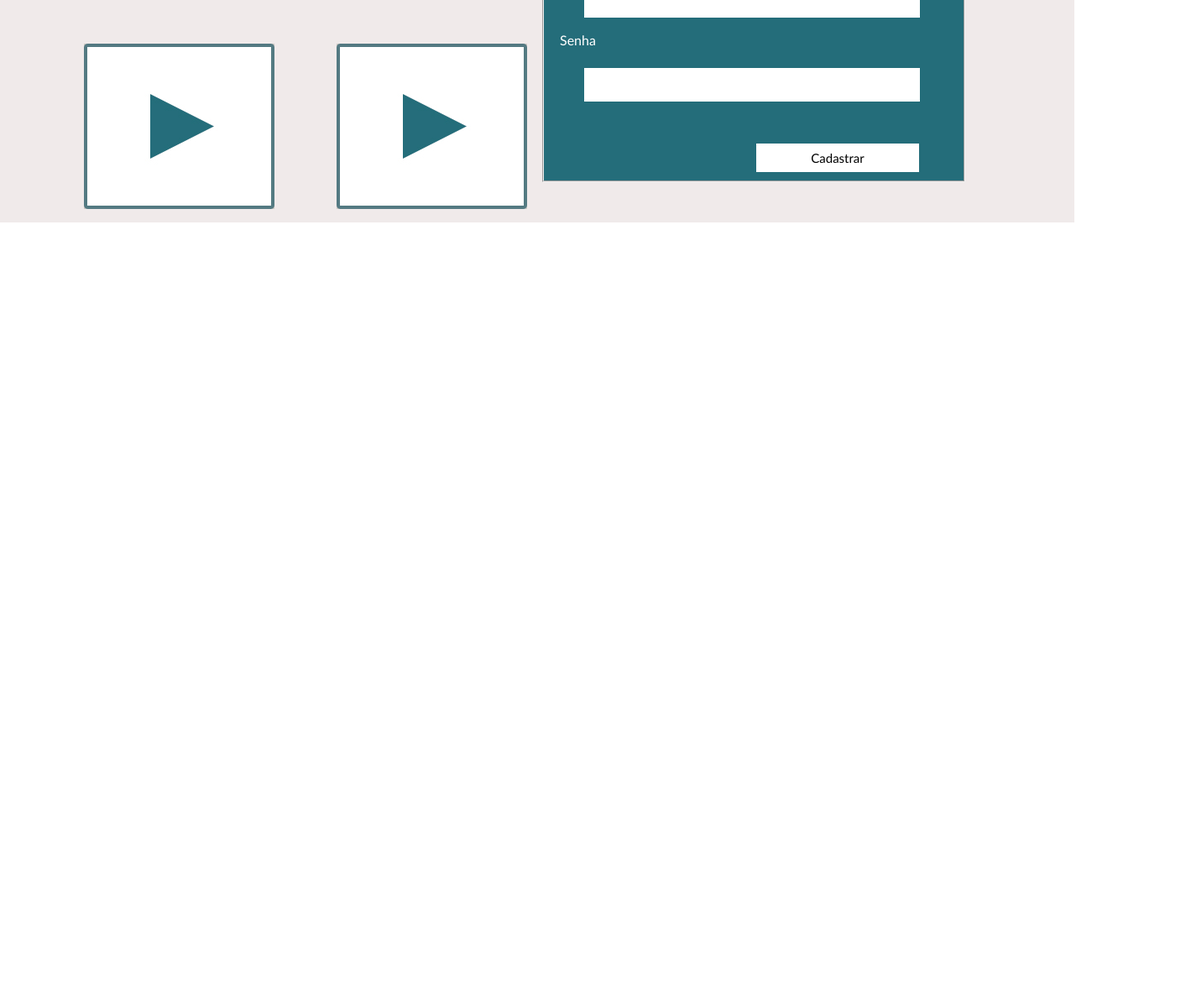
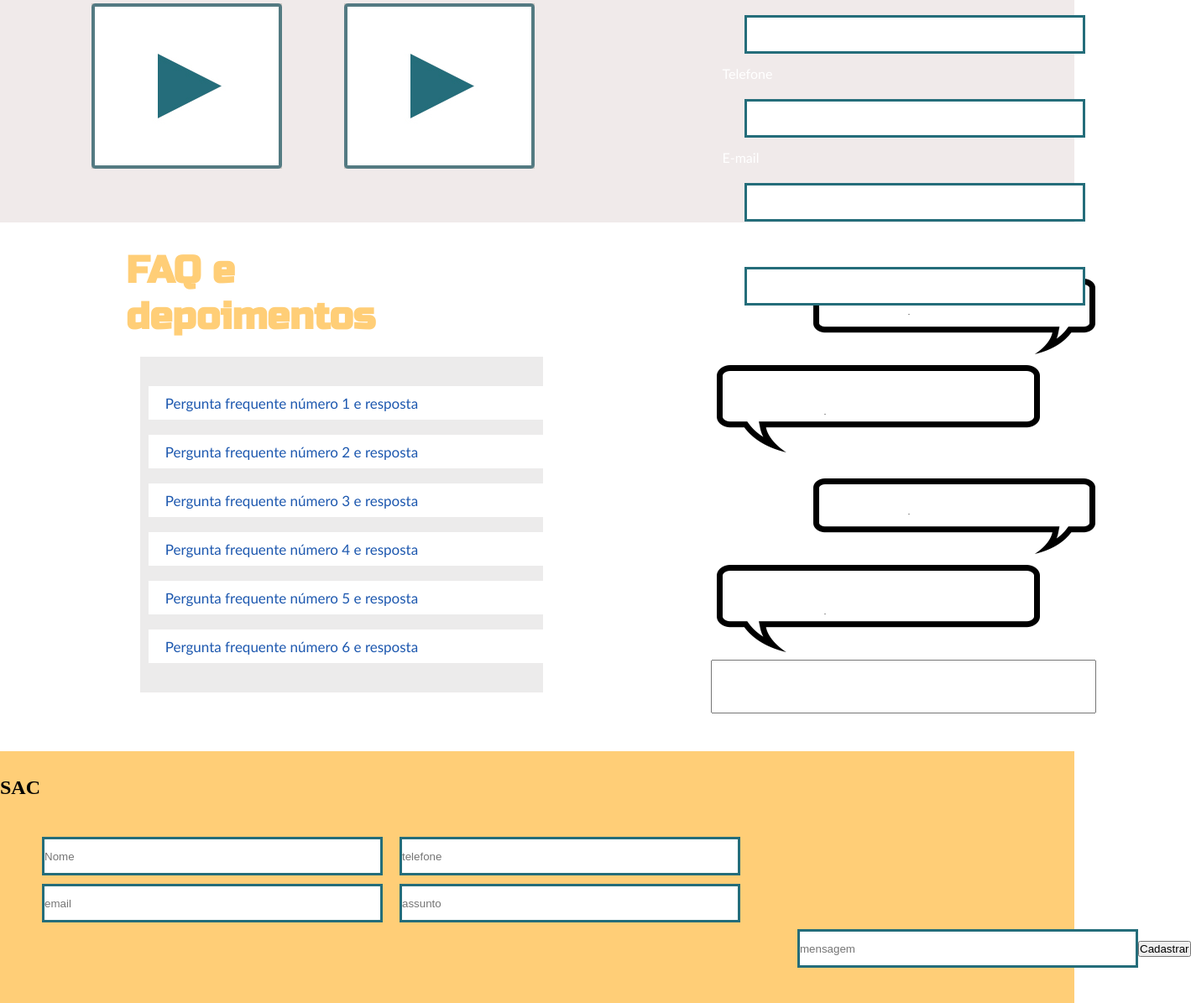
Before and after one commit to regiamariana/pontoo, a plain HTML site: page Nova pasta/index.html in a window 1280 px wide. Shown: the part 2235-3430 px from the top of the page at 84% size, 1419 px wide, since content can reach past the window. Before the commit the page ends 2500 px from the top, so only its background shows below. Drawn offline with Linux system fonts and the light colour scheme.

Commit message:
commitado

```diff
--- a/Nova pasta/index.html
+++ b/Nova pasta/index.html
@@ -151,8 +151,76 @@
                 </form>
 
         </section>
+        <section id="depoimentos">
+            <h2>FAQ e depoimentos</h2>
+           <section id="FAQ">
+               <div class="cara">
+                   <p>Pergunta frequente número 1 e resposta</p>
+               </div>
+               <br />
+               <div class="cara">
+                    <p>Pergunta frequente número 2 e resposta</p>
+                </div>
+                <br />
+                <div class="cara">
+                        <p>Pergunta frequente número 3 e resposta</p>
+                    </div>
+                    <br />
+                    <div class="cara">
+                            <p>Pergunta frequente número 4 e resposta</p>
+                        </div>
+                        <br />
+                        <div class="cara">
+                                <p>Pergunta frequente número 5 e resposta</p>
+                            </div>
+                            <br />
+                            <div class="cara">
+                                    <p>Pergunta frequente número 6 e resposta</p>
+                                </div>
+            </section>
+            <section id="comentarios">
+                <img class="imgg1" src="balaoo.png" alt="balão" />
+                <img class="imgg2" src="balaolao.png" alt="balão" />
+                <img class="imgg1" src="balaoo.png" alt="balão" />
+                <img class="imgg2" src="balaolao.png" alt="balão" />
+                <input id="nome" type="text" maxlength="250" minlength="3" required/>
+            </section>
+            </section>
+            <section id="sac">
+                <h2>SAC</h2>
 
-    </main>
-    <!--https://www.w3schools.com/cssreF/sel_hover.asp-->
+                <div id="orelha">
+
+                    <form method="GET" action="index.html">
+                        <fieldset>
+                            <div class="sofrencia">
+
+                                <input placeholder="Nome" name="nome" id="nome" type="text" maxlength="50" minlength="3" required/>
+                                <br />
+
+                                <input class="clase" placeholder="telefone" name="telefone" id="telefone" type="tel" required />
+                            </div>
+                            <div class="antiaderencia">
+
+
+                                <input placeholder="email" name="email" id="email" type="email" required />
+                                <br />
+
+                                <input class="clase" placeholder="assunto" name="nome" id="nome" type="text" maxlength="50" minlength="3" required/>
+                            </div>
+                            <br />
+                            <div class="malemolencia">
+
+                                <input placeholder="mensagem" name="nome" id="nome" type="text" maxlength="250" minlength="3" required/>
+                                <br />
+                                <input id="btn_submit" type="submit" value="Cadastrar">
+                            </div>
+                        </fieldset>
+                    </div>
+            </section>
+        </main>
+        <!--https://www.w3schools.com/cssreF/sel_hover.asp-->
 </body>
+
+
 </html>
--- a/Nova pasta/style.css
+++ b/Nova pasta/style.css
@@ -370,3 +370,127 @@ fieldset {
   font-family: 'Trebuchet MS', 'Lucida Sans Unicode', 'Lucida Grande', 'Lucida Sans', Arial, sans-serif;
   color: #ffffff;
 }
+
+#depoimentos {
+    height: 630px;
+    display: flex;
+}
+
+#depoimentos > h2 {
+    font-family: 'Russo One', 'Trebuchet MS', 'Lucida Sans Unicode', 'Lucida Grande', 'Lucida Sans', Arial, sans-serif;
+    font-size: 45px;
+    position: relative;
+    left: 150px;
+    color: #ffce77;
+}
+
+#FAQ {
+    width: 540px;
+    height: 400px;
+    background-color: #ecebeb;
+    position: relative;
+    top: 160px;
+    right: 130px;
+
+}
+
+.cara {
+    background-color: white;
+    position: relative;
+    left: 10px;
+    top: 35px;
+    align-self: center;
+    width: 480px;
+    height: 40px;
+
+}
+
+.cara p {
+    color: #1d58af;
+    position: relative;
+    left: 20px;
+    top: 10px;
+}
+
+#comentarios {
+    display: block;
+    align-self: center;
+    padding-left: 70px;
+}
+
+
+.imgg1 {
+    padding-left: 100px;
+}
+
+#comentarios > input {
+    width: 455px;
+    height: 40px;
+    padding-top: 20px;
+    justify-content: center;
+}
+
+#sac {
+    width: 100%;
+    height: 300px;
+    background-color: #ffce77;
+}
+
+fieldset {
+    width: 300px;
+    height: 20px;
+    background-color: #ffce77;
+    border: none;
+}
+
+#orelha input#nome {
+    width:400px;
+  height: 40px;
+  border: solid #246d7a;
+}
+
+#orelha input#email {
+    width:400px;
+  height: 40px;
+  border: solid #246d7a;
+}
+
+#orelha input#telefone {
+    width:400px;
+  height: 40px;
+  border: solid #246d7a;
+}
+
+
+
+.sofrencia {
+    display: flex;
+    position: relative;
+    left: 50px;
+    top: 30px;
+    top: 20px;
+}
+
+.antiaderencia {
+    display: flex;
+    position: relative;
+    left: 50px;
+    top: 30px;
+    bottom: 20px;
+}
+
+.malemolencia {
+    display: flex;
+    position: relative;
+    left: 500px;
+    top: 20px;
+    bottom: 60px;
+    align-items: center;
+    padding-left: 450px;
+
+}
+
+.clase {
+    position: relative;
+    left: 20px;
+}
```
Also changed, not shown: Nova pasta/balao.png (added), Nova pasta/balaolao.png (added), Nova pasta/balaoo.png (added), 1 other file.
